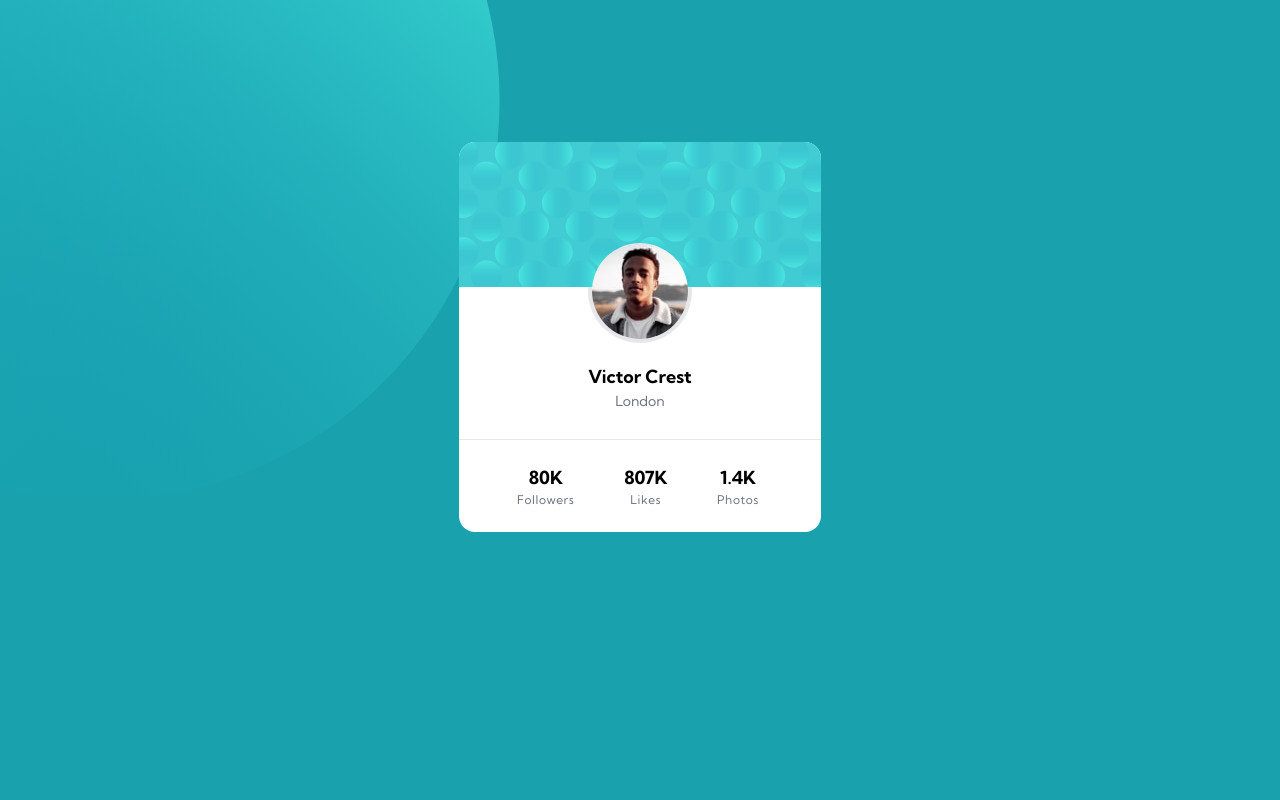
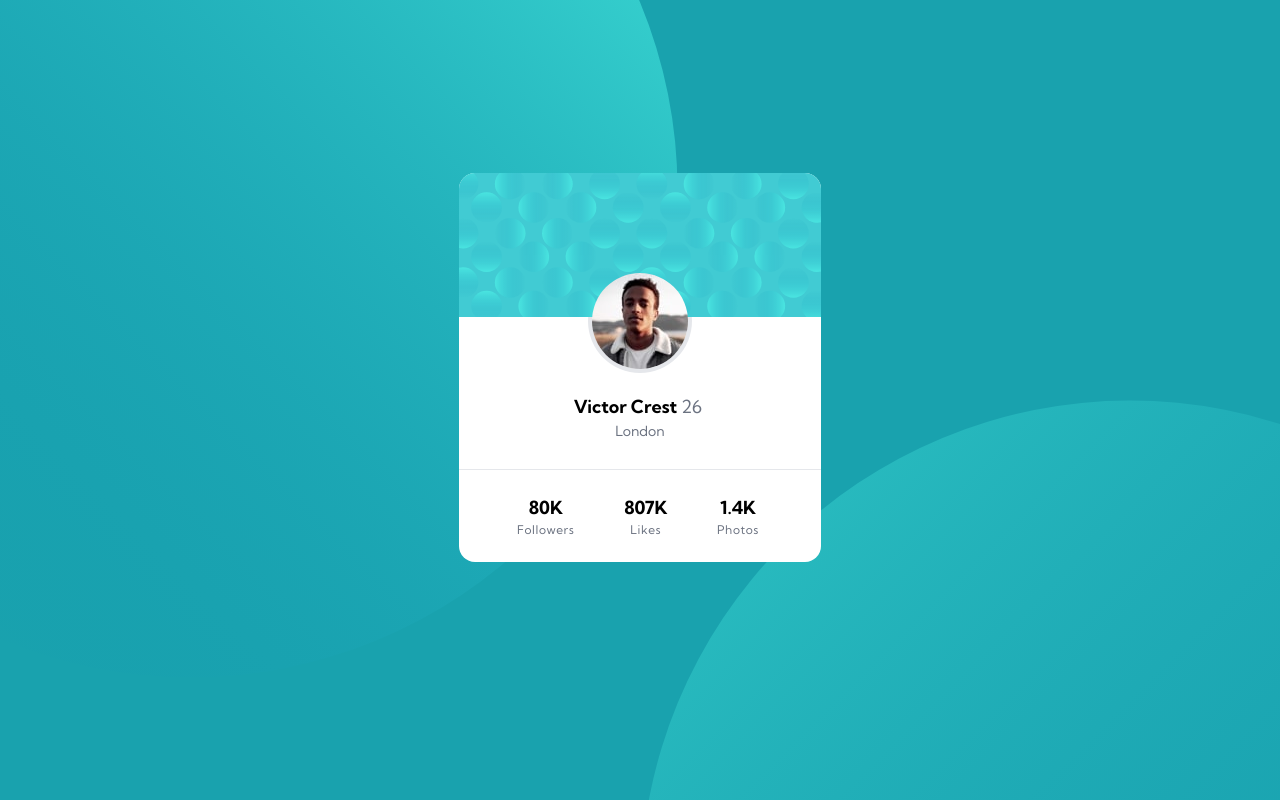
Before and after one commit to yawsamcode/profile-card-component, a website: page public/index.html in a window 1280 px wide. Drawn offline with Linux system fonts and the light colour scheme.

Commit message:
Completed

```diff
--- a/public/index.html
+++ b/public/index.html
@@ -8,18 +8,16 @@
 <link href="https://fonts.googleapis.com/css2?family=Kumbh+Sans:wght@100..900&display=swap" rel="stylesheet">
   <link href="style.css" rel="stylesheet">
 </head>
-<body class="bg-Dark-cyan py-[8.9rem] mx-6 md:mx-auto [background-image:url('./images/bg-pattern-top.svg'),url('./images/bg-pattern-bottom.svg')] [background-size:800px,800px] bg-no-repeat [background-position:-300px_-300px,-300px_-300px]">
+<body class="bg-Dark-cyan mx-6 md:mx-auto [background-image:url('./images/bg-pattern-top.svg'),url('./images/bg-pattern-bottom.svg')] bg-no-repeat  [background-position:-300px_-300px,50vw_400px]">
 
-
-  <div class="w-11/12 md:w-[22.6rem] lg:w-[22.6rem] xl:w-[22.6rem] 2xl:w-[22.6rem] 3xl:w-[22.6rem] 4xl:w-[22.6rem] mx-auto bg-white rounded-2xl ">
-
+  <div class="w-11/12 md:w-[22.6rem] lg:w-[22.6rem] xl:w-[22.6rem] 2xl:w-[22.6rem] 3xl:w-[22.6rem] 4xl:w-[22.6rem] mx-auto my-[10.8rem] bg-white rounded-2xl">
         <div>
         <img class="w-full rounded-tl-2xl rounded-tr-2xl" src="./images/bg-pattern-card.svg" alt="bg-pattern-card">
         <img class="mx-auto rounded-full ring-4 ring-gray-200 -mt-11" src="./images/image-victor.jpg" alt="victor">
         </div>
 
         <div class="pt-6">
-        <p class="text-lg font-Kumbh font-bold text-center">Victor Crest</p>
+        <span class="flex gap-1 justify-center items-center"><p class="text-lg font-Kumbh font-bold text-center">Victor Crest <p class="text-lg font-Kumbh text-gray-500">26</p></p></span>
         <p class="text-center font-Kumbh font-normal text-sm text-gray-500">London</p>
         </div>
 
@@ -37,7 +35,6 @@
             <p class="text-xs font-Kumbh font-normal text-gray-500 tracking-wider">Photos</p>
         </span>
         </div>
-
 </div>
 </body>
 </html>
```
Also changed, not shown: public/style.css.
